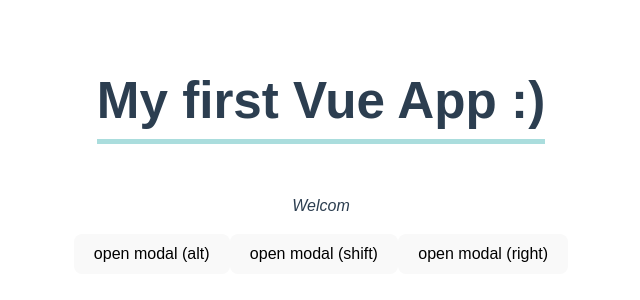
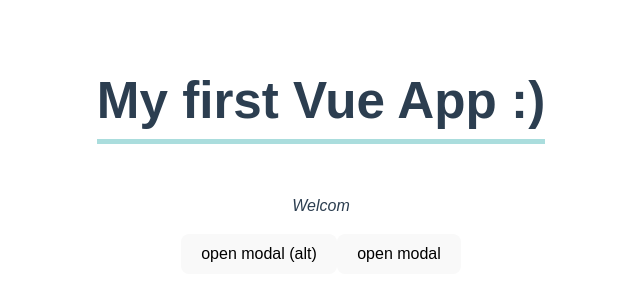
Before and after one commit to alias1618/my-vue-app_02, a Vue app: page / in a window 1280 px wide. Shown: the part 274-574 px from the top of the page, without its empty margins (319-959 px from the left). Built offline with nearby package versions, Linux system fonts and the light colour scheme.

Commit message:
20220825_Vue JS 3 Tutorial for Beginners #5 - The Vue CLI & Bigger Projects (part 2)-finish https://www.youtube.com/watch?v=KM1U6DqZf8M&list=PL4cUxeGkcC9hYYGbV60Vq3IXYNfDk8At1&index=5

```diff
--- a/index.html
+++ b/index.html
@@ -8,6 +8,8 @@
   </head>
   <body>
     <div id="app"></div>
+    <div class="modals"></div>
     <script type="module" src="/src/main.js"></script>
+
   </body>
 </html>
--- a/src/App.vue
+++ b/src/App.vue
@@ -32,7 +32,7 @@
   <h1>{{ title }}</h1>
   <p>Welcom</p>
   <!-- <input type="text" ref="name"> -->
-  <div v-if="showModal">
+  <teleport to=".modals" v-if="showModal">
     <!-- <Modal :header="header" :text="text" theme="sale" @close="toggleModal"/> -->
     <Modal theme="" @close="toggleModal">
       <template v-slot:links>
@@ -42,18 +42,19 @@
       <h1>Ninja Giveaway</h1>
       <p>Grab your ninja swag for half price</p>
     </Modal>
-  </div >
+  </teleport >
+
 
   <div v-if="showModalTwo">
     <!-- <Modal :header="header" :text="text" theme="sale" @close="toggleModal"/> -->
-    <Modal  @close="toggleModal">
+    <Modal  @close="toggleModalTwo">
       <h1>sign up to the newlwtter</h1>
       <p>For updates and promo codes!</p>
     </Modal>
   </div >
+
   <button @click.alt="toggleModal">open modal (alt)</button>
-  <button @click.shift="toggleModal">open modal (shift)</button>
-  <button @click.right="toggleModal">open modal (right)</button>
+  <button @click="toggleModalTwo">open modal</button>
 </template>
 
 <style>
```
